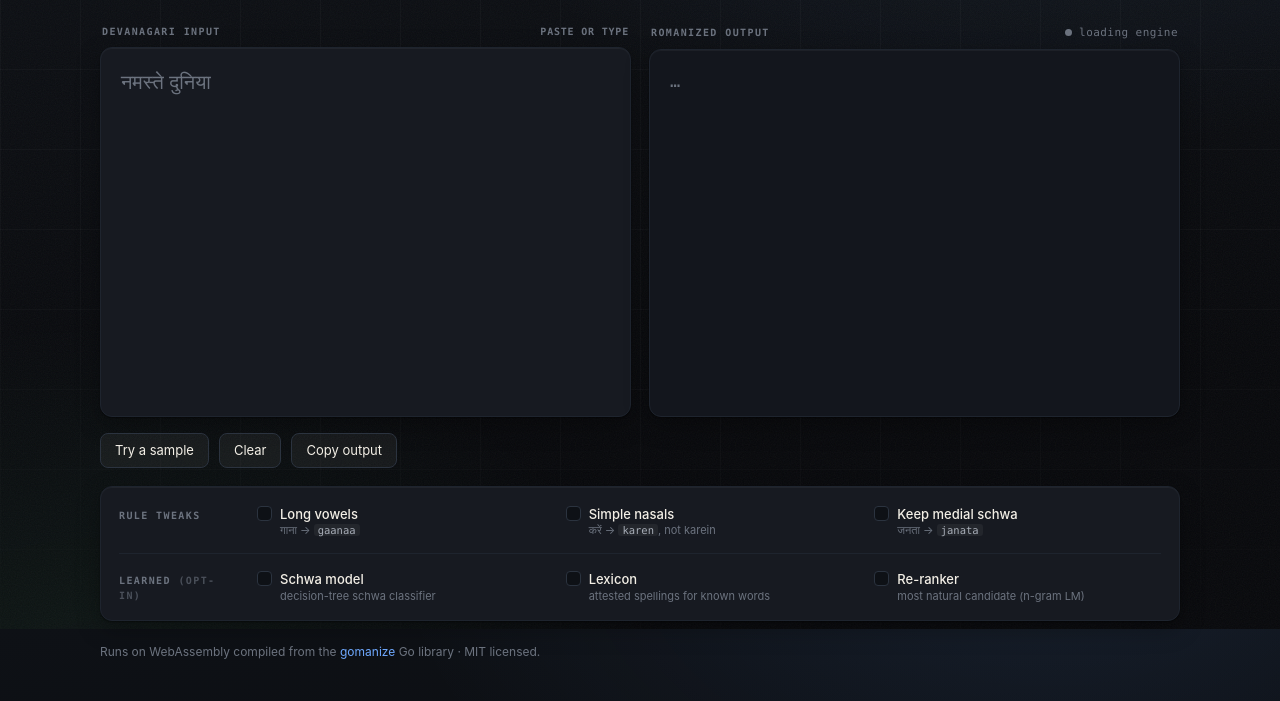
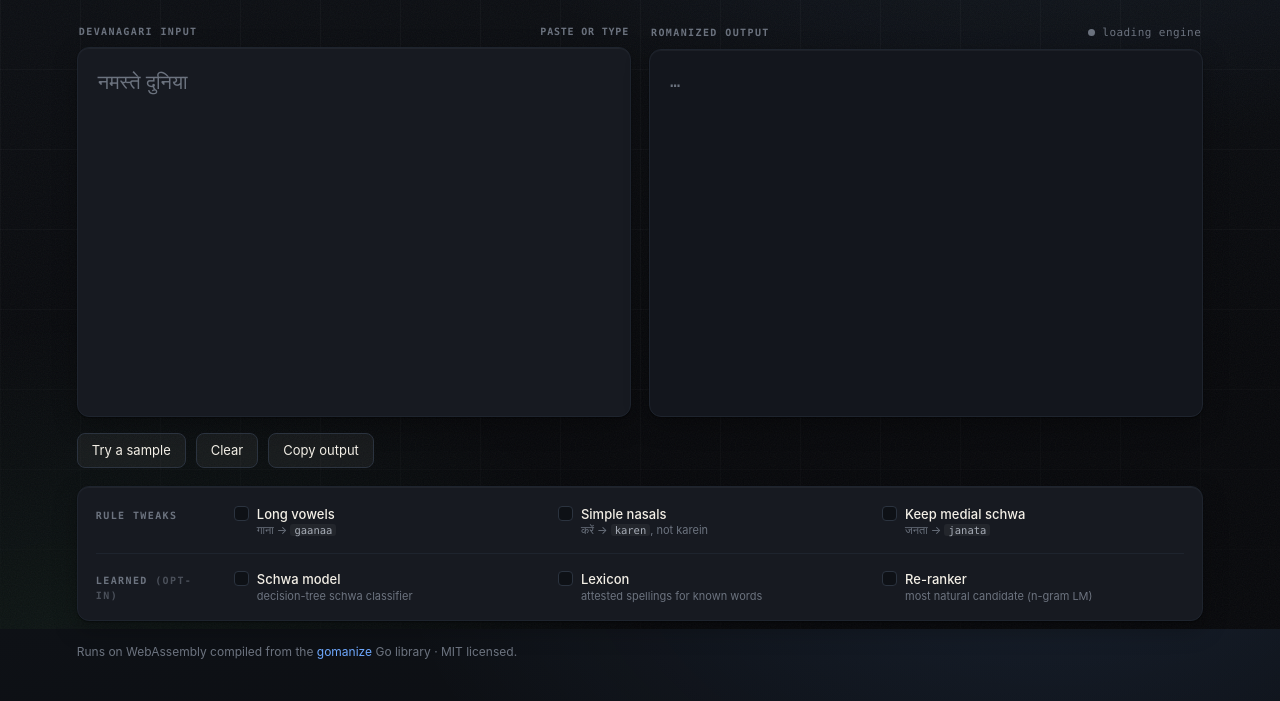
Before and after one commit to budhash/gomanize, a plain HTML site: page web/index.html in a window 1280 px wide. Shown: the part 171-872 px from the top of the page. Drawn offline with Linux system fonts and the light colour scheme; a script that the page names is missing.

Commit message:
Widen web demo to use more horizontal real estate
Raise the app container cap from 1160px to min(1720px, 94vw) so the two I/O
panes and the option grid use the full width of large displays instead of
sitting in a narrow centred column. Slightly trims side padding to match.

```diff
--- a/web/index.html
+++ b/web/index.html
@@ -77,9 +77,9 @@
 
   /* ── layout shell ───────────────────────────────────────────────────────── */
   .app {
-    max-width: 1160px;
+    max-width: min(1720px, 94vw);
     margin: 0 auto;
-    padding: clamp(24px, 4vh, 52px) clamp(18px, 4vw, 40px) 40px;
+    padding: clamp(24px, 4vh, 52px) clamp(20px, 3vw, 48px) 40px;
     min-height: 100vh;
     display: flex;
     flex-direction: column;
```
